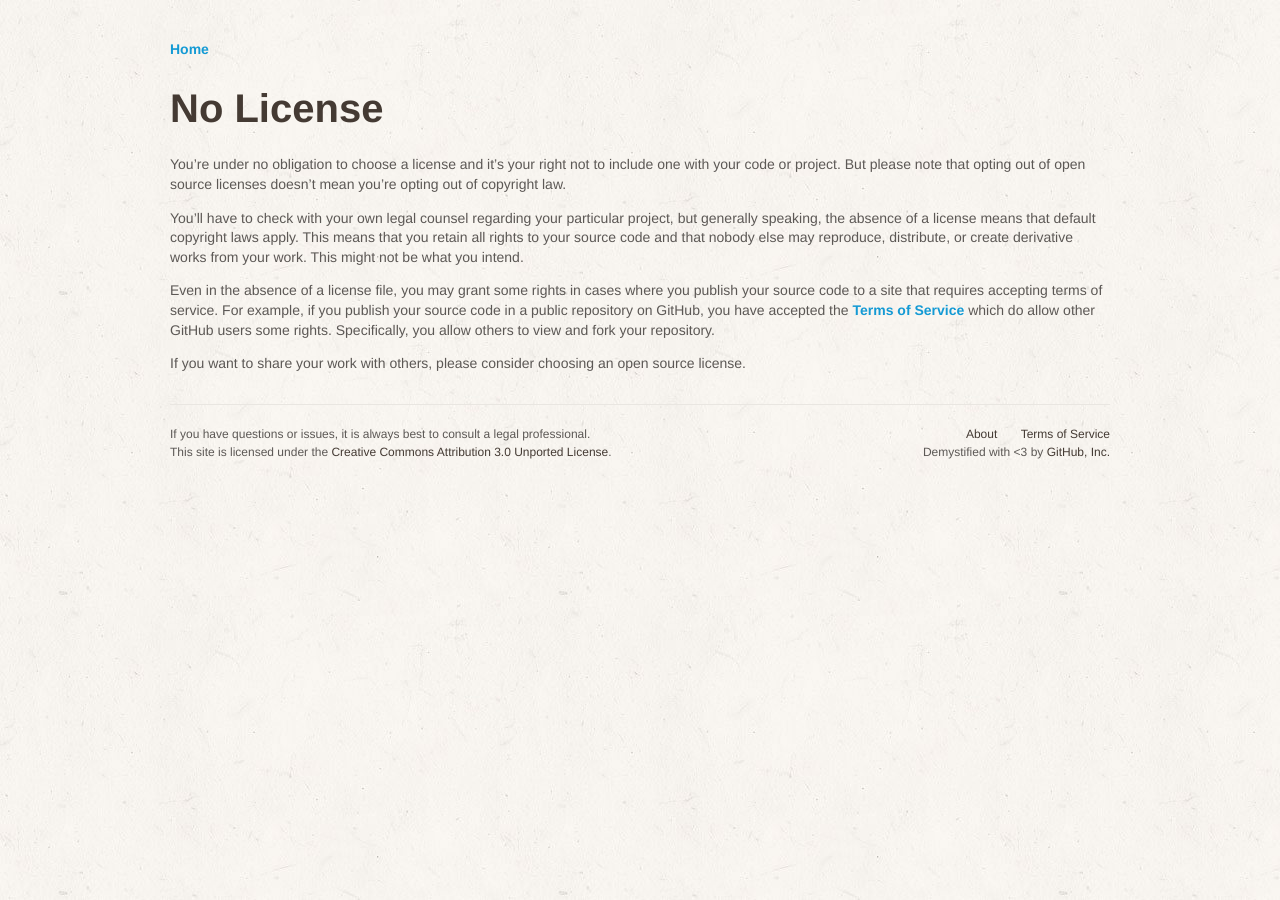
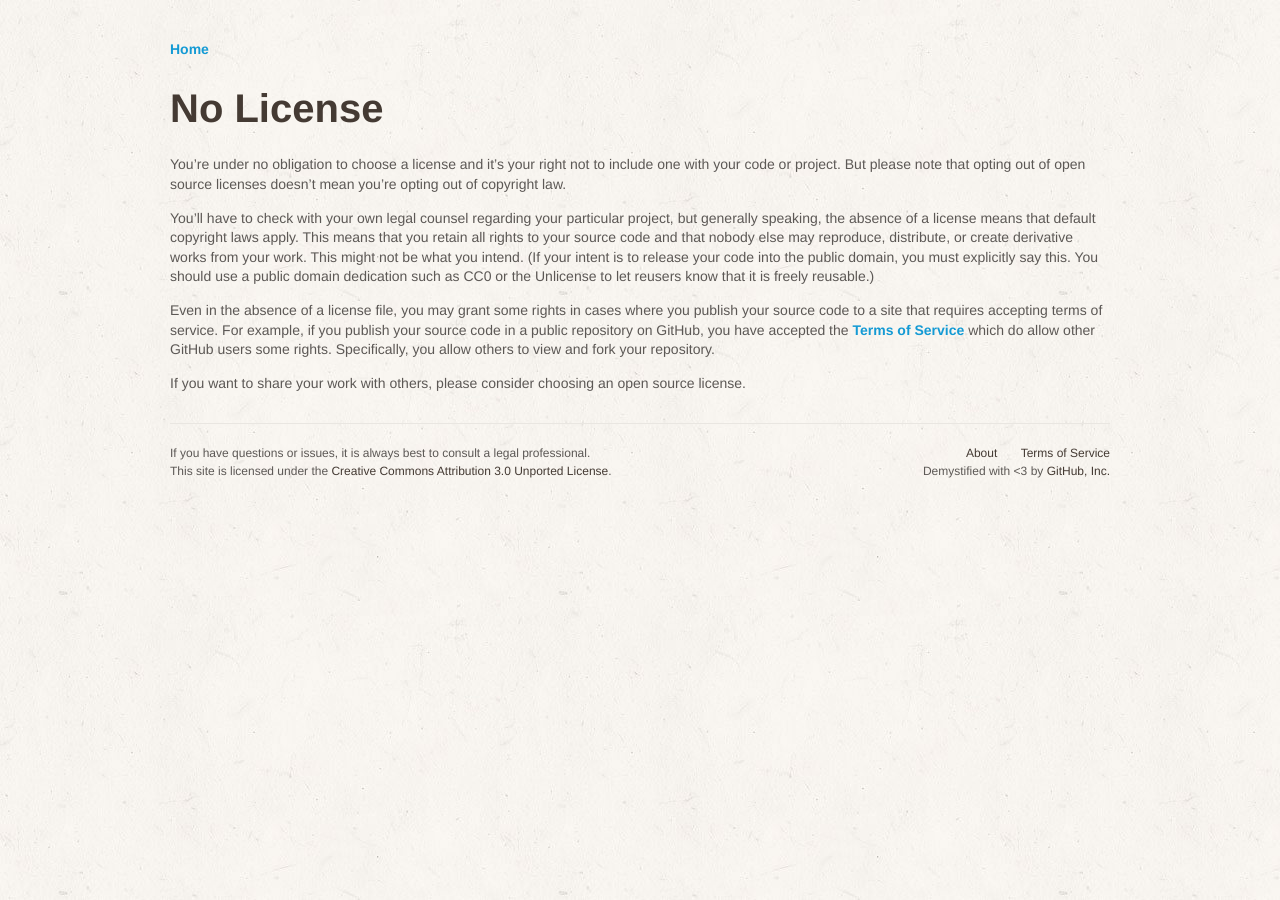
Before and after one commit to github/choosealicense.com, a Jekyll site: the page built from no-license.md, in a window 1280 px wide. Built offline with Jekyll 4.4.1, drawn with Linux system fonts in a browser that asks for light colours; some web fonts are replaced.

Commit message:
Mention public domain in "no license"
Some people who choose this option may really intend PD; mention that option and what to do

```diff
--- a/no-license.md
+++ b/no-license.md
@@ -6,7 +6,7 @@ title: No License
 
 You're under no obligation to choose a license and it's your right not to include one with your code or project. But please note that opting out of open source licenses doesn't mean you're opting out of copyright law.
 
-You'll have to check with your own legal counsel regarding your particular project, but generally speaking, the absence of a license means that default copyright laws apply. This means that you retain all rights to your source code and that nobody else may reproduce, distribute, or create derivative works from your work. This might not be what you intend.
+You'll have to check with your own legal counsel regarding your particular project, but generally speaking, the absence of a license means that default copyright laws apply. This means that you retain all rights to your source code and that nobody else may reproduce, distribute, or create derivative works from your work. This might not be what you intend. (If your intent is to release your code into the public domain, you must explicitly say this. You should use a public domain dedication such as CC0 or the Unlicense to let reusers know that it is freely reusable.)
 
 Even in the absence of a license file, you may grant some rights in cases where you publish your source code to a site that requires accepting terms of service. For example, if you publish your source code in a public repository on GitHub, you have accepted the [Terms of Service](https://help.github.com/articles/github-terms-of-service) which do allow other GitHub users some rights. Specifically, you allow others to view and fork your repository.
 
```
